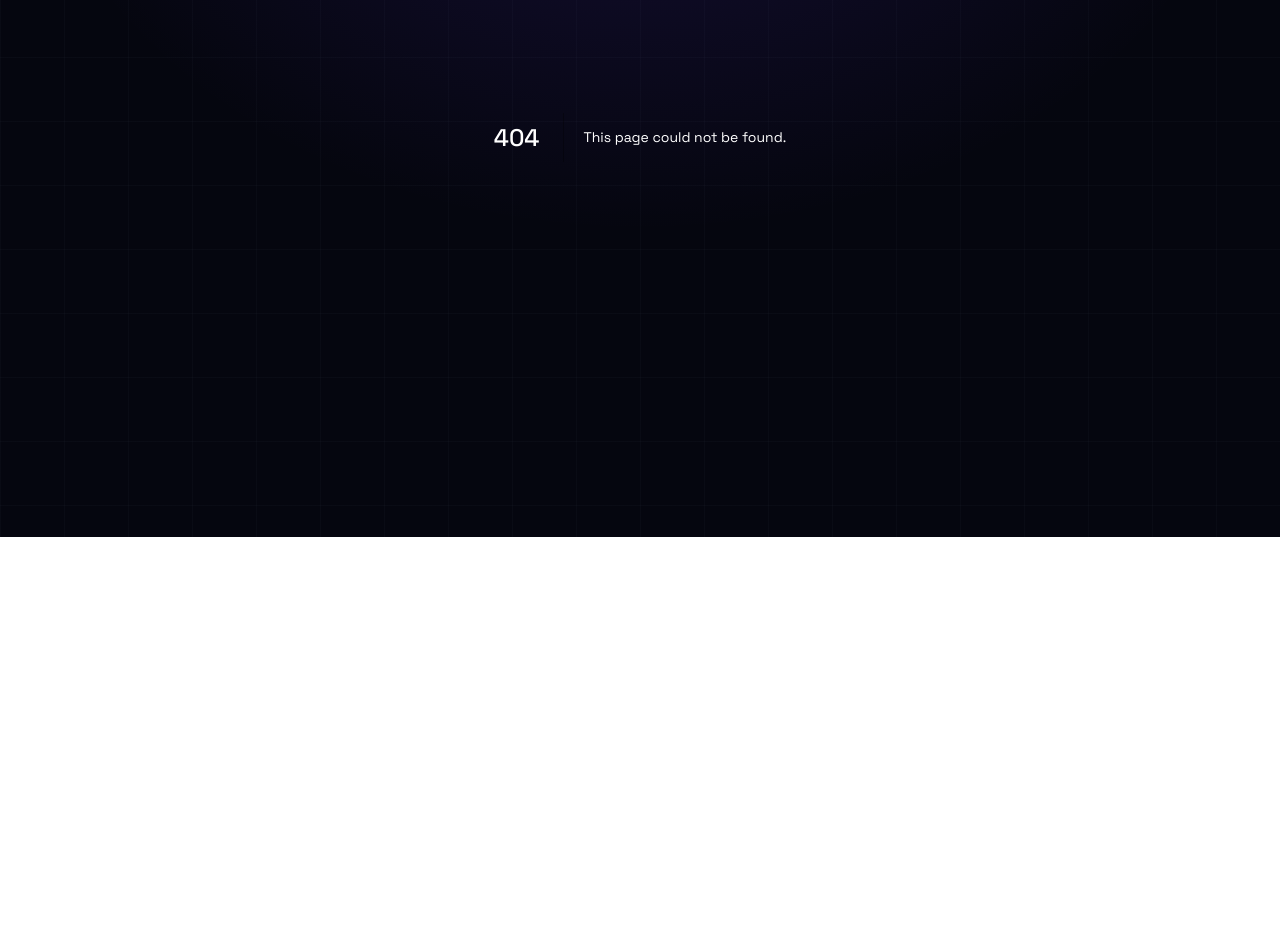
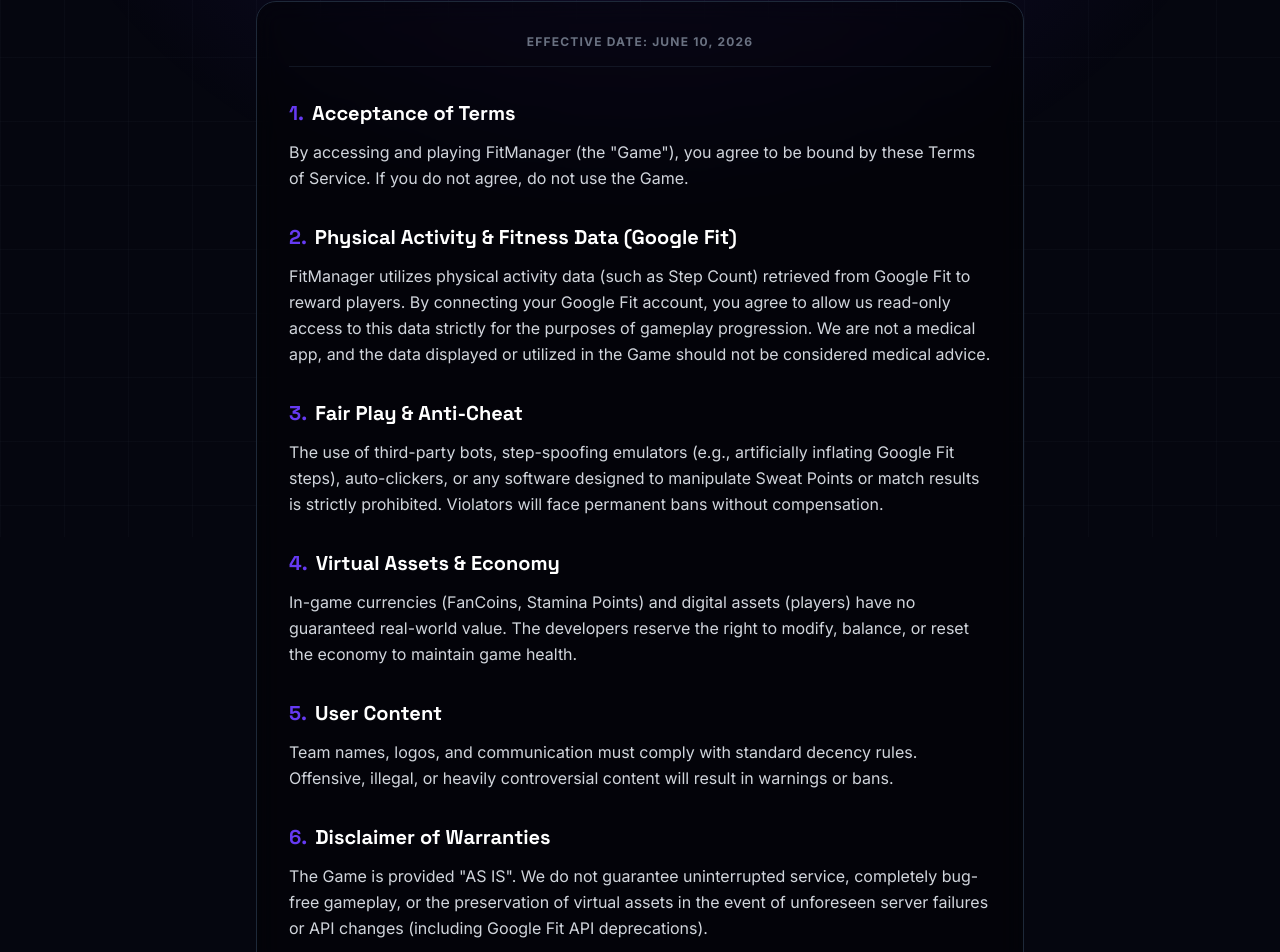
Before and after one commit to Djoystick/FitManager_Landing, a Next.js app: page /terms in a window 1280 px wide. Before the commit this address had no page. Shown: the part 263-1215 px from the top of the page. Before the commit the page ends 800 px from the top, so only its background shows below. Built offline with nearby package versions, Linux system fonts and the light colour scheme.

Commit message:
feat: add documentation links to footer and privacy/terms pages

```diff
--- /dev/null
+++ b/src/app/privacy/page.tsx
@@ -0,0 +1,68 @@
+import Link from 'next/link';
+
+export default function PrivacyPage() {
+  return (
+    <div className="flex flex-col flex-1 min-h-screen items-center p-6 mt-20" style={{ background: "var(--background)" }}>
+      <div className="w-full max-w-3xl z-10 flex flex-col pt-10 pb-20">
+        <Link href="/" className="hover:text-white font-medium text-sm mb-8 flex items-center gap-2 transition-colors w-fit" style={{ color: "var(--color-neon-violet)" }}>
+          ← Back
+        </Link>
+        <h1 className="text-3xl font-black text-white mb-8 tracking-wide">
+          Privacy Policy
+        </h1>
+        <div className="bg-black/40 backdrop-blur-md border border-gray-800 p-6 md:p-8 rounded-2xl flex flex-col gap-8 text-gray-300 text-sm md:text-base leading-relaxed">
+          <div className="text-center pb-4 border-b border-gray-800/50">
+            <p className="text-xs text-gray-500 uppercase tracking-widest font-bold">Effective Date: June 10, 2026</p>
+          </div>
+
+          <section>
+            <h2 className="text-xl font-bold text-white mb-3 flex items-center gap-2">
+              <span style={{ color: "var(--color-neon-violet)" }}>1.</span> Information We Collect
+            </h2>
+            <ul className="list-disc pl-6 space-y-2">
+              <li><strong>Telegram Data:</strong> We receive your Telegram ID, username, and language preference via the Telegram WebApp SDK to uniquely identify your franchise.</li>
+              <li><strong>Fitness Data (Google Fit):</strong> If you choose to connect Google Fit via OAuth, we collect your step counts and active minutes to convert them into in-game Sweat Points.</li>
+              <li><strong>Wallet Data:</strong> If you connect a TON wallet, we store your public address for marketplace transactions and season rewards.</li>
+            </ul>
+          </section>
+
+          <section>
+            <h2 className="text-xl font-bold text-white mb-3 flex items-center gap-2">
+              <span style={{ color: "var(--color-neon-violet)" }}>2.</span> How We Use Your Data
+            </h2>
+            <p>
+              Your physical activity data is used <strong>exclusively</strong> for calculating in-game rewards. We do not sell, rent, or share your fitness data with third-party advertising platforms. Your Telegram ID is used to authenticate you without passwords.
+            </p>
+          </section>
+
+          <section>
+            <h2 className="text-xl font-bold text-white mb-3 flex items-center gap-2">
+              <span style={{ color: "var(--color-neon-violet)" }}>3.</span> Google API Services User Data Policy
+            </h2>
+            <p>
+              FitManager's use and transfer to any other app of information received from Google APIs will adhere to the <a href="https://developers.google.com/terms/api-services-user-data-policy" target="_blank" className="text-blue-400 hover:underline">Google API Services User Data Policy</a>, including the Limited Use requirements.
+            </p>
+          </section>
+
+          <section>
+            <h2 className="text-xl font-bold text-white mb-3 flex items-center gap-2">
+              <span style={{ color: "var(--color-neon-violet)" }}>4.</span> Data Retention & Deletion
+            </h2>
+            <p>
+              You can request full deletion of your franchise and associated data via the in-game "Resign as Manager" button. This action is irreversible and immediately wipes your Telegram link, fitness history, and squad from our active database.
+            </p>
+          </section>
+
+          <section>
+            <h2 className="text-xl font-bold text-white mb-3 flex items-center gap-2">
+              <span style={{ color: "var(--color-neon-violet)" }}>5.</span> Contact Us
+            </h2>
+            <p>
+              For privacy-related inquiries, please contact our support team via our official Telegram channel or email <a href="mailto:privacy@fitmanager.web3" className="text-blue-400 hover:underline">privacy@fitmanager.web3</a>.
+            </p>
+          </section>
+        </div>
+      </div>
+    </div>
+  );
+}
--- /dev/null
+++ b/src/app/terms/page.tsx
@@ -0,0 +1,69 @@
+import Link from 'next/link';
+
+export default function TermsPage() {
+  return (
+    <div className="flex flex-col flex-1 min-h-screen items-center p-6 mt-20" style={{ background: "var(--background)" }}>
+      <div className="w-full max-w-3xl z-10 flex flex-col pt-10 pb-20">
+        <Link href="/" className="hover:text-white font-medium text-sm mb-8 flex items-center gap-2 transition-colors w-fit" style={{ color: "var(--color-neon-violet)" }}>
+          ← Back
+        </Link>
+        <h1 className="text-3xl font-black text-white mb-8 tracking-wide">
+          Terms of Service
+        </h1>
+        <div className="bg-black/40 backdrop-blur-md border border-gray-800 p-6 md:p-8 rounded-2xl flex flex-col gap-8 text-gray-300 text-sm md:text-base leading-relaxed">
+          <div className="text-center pb-4 border-b border-gray-800/50">
+            <p className="text-xs text-gray-500 uppercase tracking-widest font-bold">Effective Date: June 10, 2026</p>
+          </div>
+          <section>
+            <h2 className="text-xl font-bold text-white mb-3 flex items-center gap-2">
+              <span style={{ color: "var(--color-neon-violet)" }}>1.</span> Acceptance of Terms
+            </h2>
+            <p>
+              By accessing and playing FitManager (the "Game"), you agree to be bound by these Terms of Service. If you do not agree, do not use the Game.
+            </p>
+          </section>
+          <section>
+            <h2 className="text-xl font-bold text-white mb-3 flex items-center gap-2">
+              <span style={{ color: "var(--color-neon-violet)" }}>2.</span> Physical Activity & Fitness Data (Google Fit)
+            </h2>
+            <p>
+              FitManager utilizes physical activity data (such as Step Count) retrieved from Google Fit to reward players. By connecting your Google Fit account, you agree to allow us read-only access to this data strictly for the purposes of gameplay progression. We are not a medical app, and the data displayed or utilized in the Game should not be considered medical advice.
+            </p>
+          </section>
+          <section>
+            <h2 className="text-xl font-bold text-white mb-3 flex items-center gap-2">
+              <span style={{ color: "var(--color-neon-violet)" }}>3.</span> Fair Play & Anti-Cheat
+            </h2>
+            <p>
+              The use of third-party bots, step-spoofing emulators (e.g., artificially inflating Google Fit steps), auto-clickers, or any software designed to manipulate Sweat Points or match results is strictly prohibited. Violators will face permanent bans without compensation.
+            </p>
+          </section>
+          <section>
+            <h2 className="text-xl font-bold text-white mb-3 flex items-center gap-2">
+              <span style={{ color: "var(--color-neon-violet)" }}>4.</span> Virtual Assets & Economy
+            </h2>
+            <p>
+              In-game currencies (FanCoins, Stamina Points) and digital assets (players) have no guaranteed real-world value. The developers reserve the right to modify, balance, or reset the economy to maintain game health.
+            </p>
+          </section>
+          <section>
+            <h2 className="text-xl font-bold text-white mb-3 flex items-center gap-2">
+              <span style={{ color: "var(--color-neon-violet)" }}>5.</span> User Content
+            </h2>
+            <p>
+              Team names, logos, and communication must comply with standard decency rules. Offensive, illegal, or heavily controversial content will result in warnings or bans.
+            </p>
+          </section>
+          <section>
+            <h2 className="text-xl font-bold text-white mb-3 flex items-center gap-2">
+              <span style={{ color: "var(--color-neon-violet)" }}>6.</span> Disclaimer of Warranties
+            </h2>
+            <p>
+              The Game is provided "AS IS". We do not guarantee uninterrupted service, completely bug-free gameplay, or the preservation of virtual assets in the event of unforeseen server failures or API changes (including Google Fit API deprecations).
+            </p>
+          </section>
+        </div>
+      </div>
+    </div>
+  );
+}
--- a/src/components/Footer.tsx
+++ b/src/components/Footer.tsx
@@ -30,8 +30,8 @@
             </span>
           </div>
 
-          {/* Links */}
-          <div className="flex items-center gap-4 text-caption" style={{ color: "var(--text-dim)" }}>
+          {/* Links & Docs */}
+          <div className="flex flex-col sm:flex-row items-center gap-4 text-caption" style={{ color: "var(--text-dim)" }}>
             <Link
               href="https://t.me/fitmanager_game_bot/app"
               target="_blank"
@@ -46,9 +46,19 @@
             >
               {t("footer.blog")}
             </Link>
-            <Link href="#" className="hover:text-white transition-colors duration-150">
-              {t("footer.privacy")}
-            </Link>
+
+            {/* Documentation Buttons */}
+            <div className="flex flex-wrap items-center justify-center gap-2 mt-2 sm:mt-0 sm:ml-4">
+              <Link href="/terms" className="px-3 py-1.5 rounded bg-white/5 hover:bg-white/10 border border-white/10 text-xs text-white/70 hover:text-white transition-all duration-200">
+                {t("footer.terms")}
+              </Link>
+              <Link href="/privacy" className="px-3 py-1.5 rounded bg-white/5 hover:bg-white/10 border border-white/10 text-xs text-white/70 hover:text-white transition-all duration-200">
+                {t("footer.privacy")}
+              </Link>
+              <button onClick={() => alert('This app is for entertainment only and is not a medical device. We are not an exchange or broker. TON purchases are in-game transactions.')} className="px-3 py-1.5 rounded bg-white/5 hover:bg-white/10 border border-white/10 text-xs text-white/70 hover:text-white transition-all duration-200">
+                {t("footer.disclaimer")}
+              </button>
+            </div>
           </div>
 
           {/* Copyright */}
--- a/src/i18n/dictionaries.ts
+++ b/src/i18n/dictionaries.ts
@@ -166,6 +166,7 @@
       rights: "FitManager. All rights reserved.",
       privacy: "Privacy Policy",
       terms: "Terms of Service",
+      disclaimer: "Disclaimer",
       built: "Built by Antigravity Studio",
     },
   },
@@ -331,6 +332,7 @@
       rights: "FitManager. Все права защищены.",
       privacy: "Политика Конфиденциальности",
       terms: "Пользовательское Соглашение",
+      disclaimer: "Отказ от Ответственности",
       built: "Сделано Antigravity Studio",
     },
   },
```
